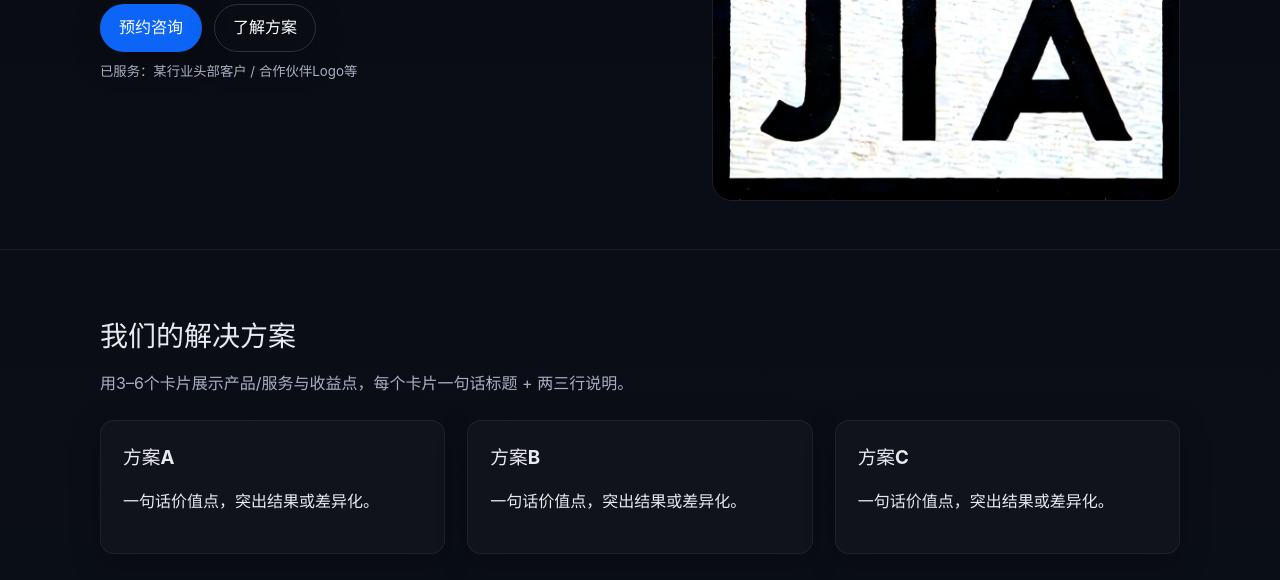
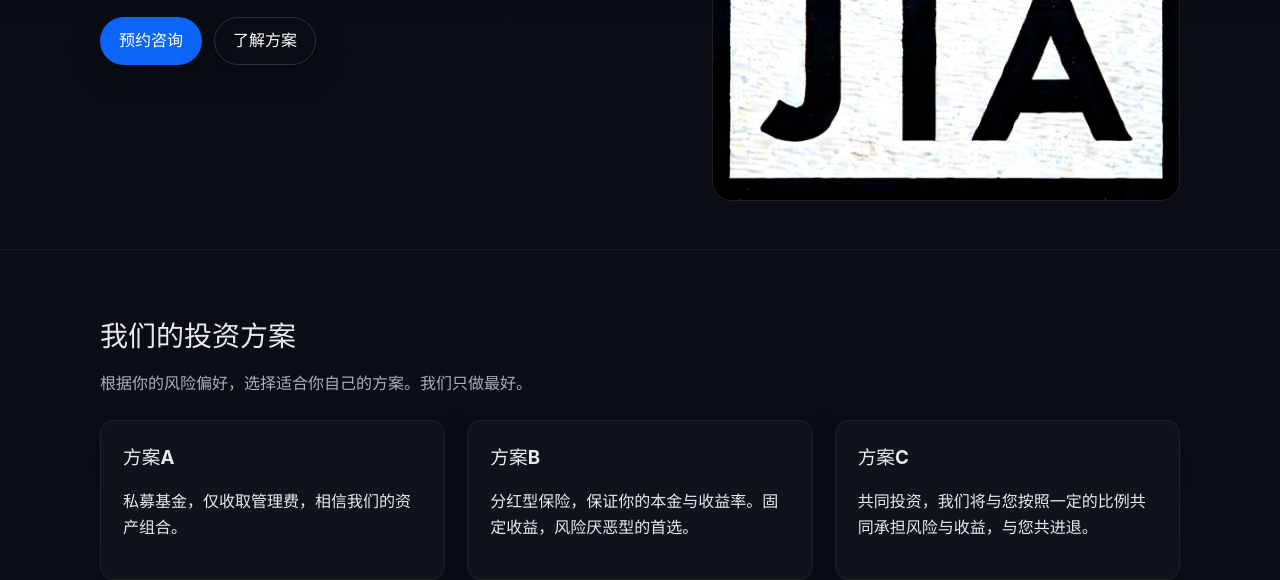
Before and after one commit to 1813601620/Company-site, a plain HTML site: page index.html in a window 1280 px wide. Shown: the part 396-976 px from the top of the page. Drawn offline with Linux system fonts and the light colour scheme.

Commit message:
Update index.html

```diff
--- a/index.html
+++ b/index.html
@@ -59,7 +59,7 @@
           <a href="#solutions" class="btn btn-ghost">了解方案</a>
         </div>
         <div class="trust">
-          <small>已服务：某行业头部客户 / 合作伙伴Logo等</small>
+          <small></small>
         </div>
       </div>
       <div class="hero-media">
@@ -71,20 +71,20 @@
   <!-- Solutions -->
   <section id="solutions" class="section">
     <div class="container">
-      <h2>我们的解决方案</h2>
-      <p class="section-intro">用3–6个卡片展示产品/服务与收益点，每个卡片一句话标题 + 两三行说明。</p>
+      <h2>我们的投资方案</h2>
+      <p class="section-intro">根据你的风险偏好，选择适合你自己的方案。我们只做最好。</p>
       <div class="grid">
         <article class="card">
           <h3>方案A</h3>
-          <p>一句话价值点，突出结果或差异化。</p>
+          <p>私募基金，仅收取管理费，相信我们的资产组合。</p>
         </article>
         <article class="card">
           <h3>方案B</h3>
-          <p>一句话价值点，突出结果或差异化。</p>
+          <p>分红型保险，保证你的本金与收益率。固定收益，风险厌恶型的首选。</p>
         </article>
         <article class="card">
           <h3>方案C</h3>
-          <p>一句话价值点，突出结果或差异化。</p>
+          <p>共同投资，我们将与您按照一定的比例共同承担风险与收益，与您共进退。</p>
         </article>
       </div>
     </div>
```
